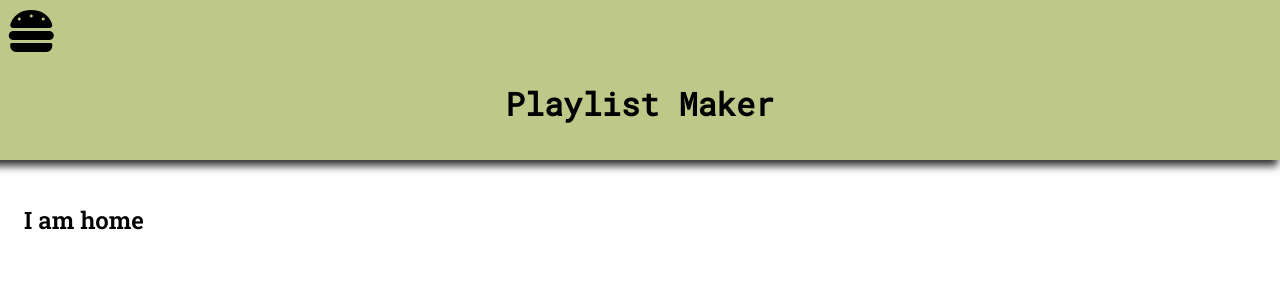
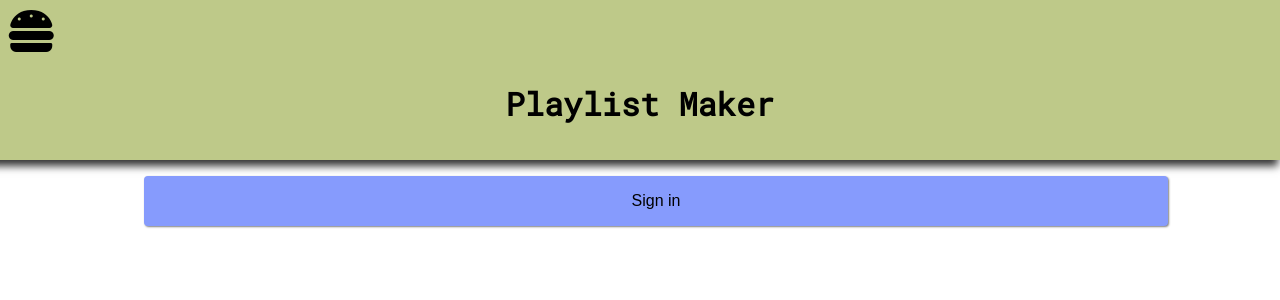
Before and after one commit to chrisiwebster/playlist-maker, a React (Create React App) app: page /playlist-maker/search in a window 1280 px wide. Shown: the top 300 px of the page. Built offline with nearby package versions, Linux system fonts and the light colour scheme; no server answers.

Commit message:
more routing tests

```diff
--- a/src/App/App.js
+++ b/src/App/App.js
@@ -13,7 +13,6 @@ import "./App.css";
 
 //Variables
 const id = process.env.REACT_APP_SPOTIFY_KEY;
-const redirect = window.location.href;
 const scope =
   "playlist-read-private playlist-read-collaborative playlist-modify-public";
 
@@ -21,6 +20,7 @@ const scope =
 const App = () => {
   //State
   const [status, setStatus] = useState(false);
+  const [redirect, setRedirect] = useState(null);
   const [expiresIn, setExpiresIn] = useState();
   const [accessToken, setAccessToken] = useState("");
   const [searchTerm, setSearchTerm] = useState();
@@ -62,8 +62,9 @@ const App = () => {
   };
 
   //Sign into Spotify
-  const handleSignIn = () => {
-    window.location = `https://accounts.spotify.com/authorize?client_id=${id}&response_type=token&scope=${scope}&redirect_uri=${redirect}`;
+  const handleSignIn = (redirect) => {
+    setRedirect(redirect);
+    return (window.location = `https://accounts.spotify.com/authorize?client_id=${id}&response_type=token&scope=${scope}&redirect_uri=${redirect}`);
   };
 
   //Search for tracks
@@ -209,10 +210,10 @@ const App = () => {
         <NavBar handleNavClick={handleNavClick} status={status} />
       </Header>
       <Switch>
-        <Route to="/">
-          <Home />
-        </Route>
-        <Route path={"/search"}>
+        <Route exact path="/" render={() => <Home />} />
+        <Route
+          path={"/search"}
+          render={() => (
             <SearchWrapper
               checkAccessToken={checkAccessToken}
               handleAPISearch={handleAPISearch}
@@ -234,8 +235,12 @@ const App = () => {
               setPlaylistTracks={setPlaylistTracks}
               handleClearNameInput={handleClearNameInput}
             />
-        </Route>
-        <Route path="/view-playlists">
+          )}
+        />
+        <Route
+          exact
+          path="/view-playlists"
+          render={() => (
             <PlaylistView
               checkAccessToken={checkAccessToken}
               accessToken={accessToken}
@@ -245,7 +250,8 @@ const App = () => {
               playlists={playlists}
               handleSignIn={handleSignIn}
             />
-        </Route>
+          )}
+        />
       </Switch>
     </div>
   );
--- a/src/components/Search/index.jsx
+++ b/src/components/Search/index.jsx
@@ -1,4 +1,6 @@
 import React, { useEffect } from "react";
+import { Redirect } from "react-router";
+import SearchWrapper from "../../pages/SearchWrapper";
 
 //Components
 import Button from "../Button";
@@ -27,10 +29,12 @@ const Search = ({
           type="button"
           name="Sign in"
           id="sign"
-          onClick={(e) => handleSignIn(e)}
+          onClick={() => {
+            handleSignIn("https://chrisiwebster.github.io/search");
+          }}
         />
       )}
-      {expiresIn !== "" && (
+      {expiresIn !== undefined && (
         <form id="search" onSubmit={(e) => handleAPISearch(e)}>
           <Input
             type="text"
--- a/src/pages/PlaylistView/index.jsx
+++ b/src/pages/PlaylistView/index.jsx
@@ -26,10 +26,12 @@ const PlaylistView = ({
           type="button"
           name="Sign in"
           id="sign"
-          onClick={() => handleSignIn()}
+          onClick={() =>
+            handleSignIn("https://chrisiwebster.github.io/view-playlists")
+          }
         />
       )}
-      {expiresIn !== "" && (
+      {expiresIn !== undefined && (
         <div>
           <ul>
             {playlists.map((playlist) => {
--- a/src/pages/SearchWrapper/index.jsx
+++ b/src/pages/SearchWrapper/index.jsx
@@ -29,11 +29,14 @@ const SearchWrapper = ({
   setPlaylistTracks,
   handleClearNameInput,
   checkAccessToken,
+  scope,
+  id,
 }) => {
   //When mounting
   useEffect(() => {
     document.title = "Search | Chrisi Webster";
   });
+
   return (
     <div>
       <Search
@@ -45,9 +48,11 @@ const SearchWrapper = ({
         searchInput={searchInput}
         handleSignIn={handleSignIn}
         checkAccessToken={checkAccessToken}
+        scope={scope}
+        id={id}
       />
 
-      {expiresIn !== 0 && (
+      {expiresIn !== undefined && (
         <div className="search-playlist-wrapper">
           <div className="search-results-wrapper">
             <h2>Search results ({searchTracks.length})</h2>
```
Lines whose indentation alone changed are shown as unchanged.
